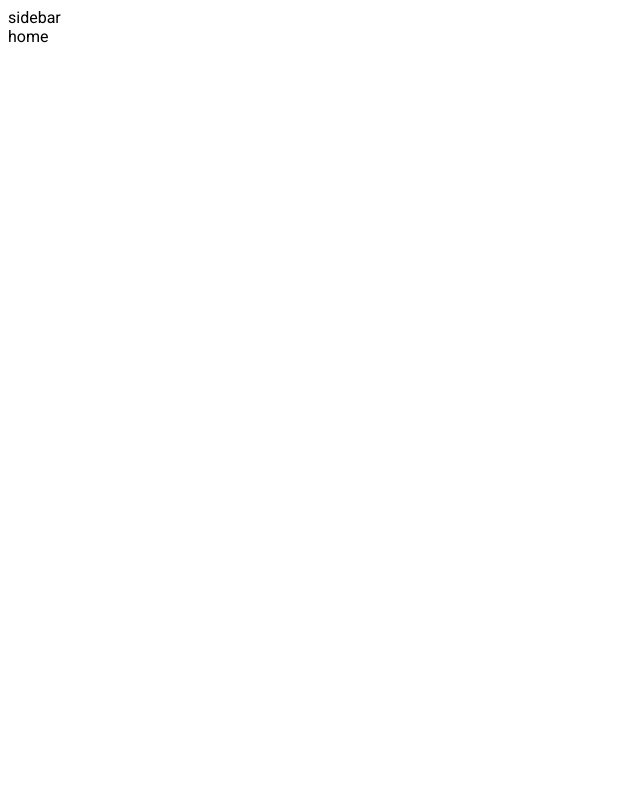
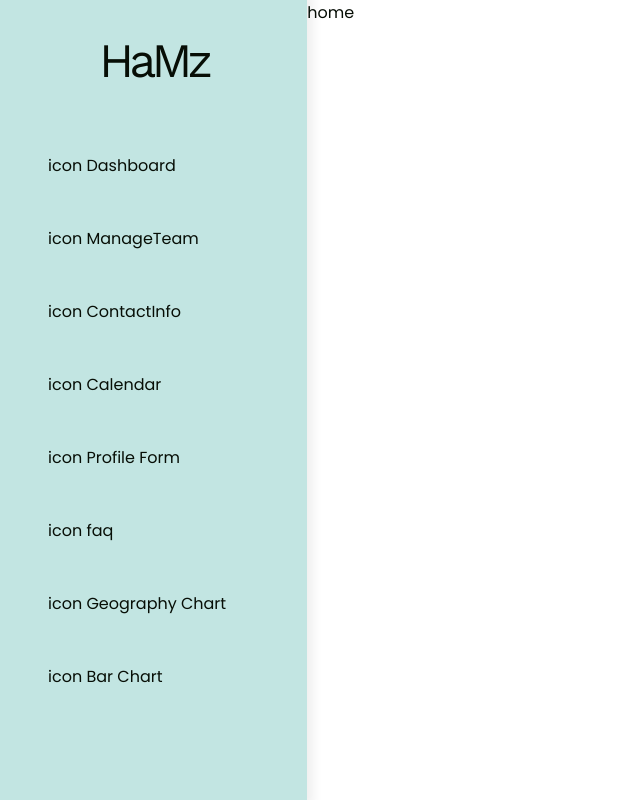
Before and after one commit to HamzaHamani/Dashboard, a React (Vite) app: page / in a window 1280 px wide. Shown: the whole page, without its empty margins (0-640 px from the left). Built offline with nearby package versions, Linux system fonts and the light colour scheme.

Commit message:
adding changes

```diff
--- a/package.json
+++ b/package.json
@@ -12,6 +12,7 @@
   "dependencies": {
     "react": "^18.2.0",
     "react-dom": "^18.2.0",
+    "react-icons": "^4.11.0",
     "react-router-dom": "^6.17.0"
   },
   "devDependencies": {
--- a/src/App.jsx
+++ b/src/App.jsx
@@ -1,4 +1,4 @@
-import SideBar from "./components/SideBar";
+import SideBar from "./components/sidebar/SideBar";
 import Calendar from "./pages/Calendar";
 import ContactInfo from "./pages/ContactInfo";
 import Home from "./pages/Home";
@@ -12,9 +12,9 @@ import BarChart from "./pages/BarChart";
 
 function App() {
   return (
-    <>
+    <div className="container">
       <SideBar />
-
+      <div className="fill">
         <Routes>
           <Route path="/" element={<Home />} />
           <Route path="manageTeam" element={<ManageTeam />} />
@@ -25,7 +25,8 @@ function App() {
           <Route path="geographyChart" element={<Geography />} />
           <Route path="barChart" element={<BarChart />} />
         </Routes>
-    </>
+      </div>
+    </div>
   );
 }
 
--- a/src/components/SideBar.jsx
+++ /dev/null
@@ -1,7 +0,0 @@
-import styles from "./SideBar.module.css";
-
-function SideBar() {
-  return <div>sidebar</div>;
-}
-
-export default SideBar;
--- /dev/null
+++ b/src/components/sidebar/SideBar.jsx
@@ -0,0 +1,65 @@
+import { NavLink } from "react-router-dom";
+import SideBarItem from "./SideBarItem";
+import styles from "./SideBar.module.css";
+
+const info = [
+  {
+    path: "/",
+    icon: "icon",
+    name: "Dashboard",
+  },
+  {
+    path: "manageTeam",
+    icon: "icon",
+    name: "ManageTeam",
+  },
+  {
+    path: "contactInfo",
+    icon: "icon",
+    name: "ContactInfo",
+  },
+  {
+    path: "calendar",
+    icon: "icon",
+    name: "Calendar",
+  },
+  {
+    path: "profileForm",
+    icon: "icon",
+    name: "Profile Form",
+  },
+  {
+    path: "faq",
+    icon: "icon",
+    name: "faq",
+  },
+  {
+    path: "geographyChart",
+    icon: "icon",
+    name: "Geography Chart",
+  },
+  {
+    path: "barChart",
+    icon: "icon",
+    name: "Bar Chart",
+  },
+];
+
+function SideBar() {
+  return (
+    <div className={styles.sideBar}>
+      <div className={styles.top}>
+        <p>HaMz</p>
+      </div>
+      <div className={styles.bottom}>
+        <ul>
+          {info.map((item) => (
+            <SideBarItem item={item} key={item.path} />
+          ))}
+        </ul>
+      </div>
+    </div>
+  );
+}
+
+export default SideBar;
--- /dev/null
+++ b/src/components/sidebar/SideBar.module.css
@@ -0,0 +1,62 @@
+/* :root {
+  --text: #010b1e;
+  --background: #d2e1fe;
+  --primary: #033eaa;
+  --secondary: #afcafd;
+  --accent: #0450dc;
+} */
+
+:root {
+  --text: #070e06;
+  --background: #ffffff;
+  --primary: #429e67;
+  --secondary: #c2e5e2;
+  --accent: #419b92;
+}
+.sideBar {
+  padding: 2rem 2rem;
+  height: 100vh;
+  background-color: var(--secondary);
+  /* max-width: 30%; */
+  width: 30%;
+  display: flex;
+  flex-direction: column;
+  box-shadow: 0 0 10px 6px rgba(0, 0, 0, 0.068);
+}
+
+.top {
+  /* background-color: red; */
+  margin-bottom: 3rem;
+}
+.top p {
+  text-align: center;
+  font-size: 3rem;
+  letter-spacing: -0.3rem;
+  font-family: "Work Sans", sans-serif;
+}
+
+/* items */
+
+.bottom ul a {
+  text-decoration: none;
+  list-style-type: none;
+  color: var(--text);
+}
+.bottom ul a:visited {
+  color: var(--text);
+}
+.bottom ul {
+  display: flex;
+  gap: 1rem;
+  flex-direction: column;
+}
+.bottom li {
+  padding: 1rem 1rem;
+  border-radius: 0.5rem;
+  color: var(--text);
+  transition: 0.3s ease all;
+}
+.bottom li:hover {
+  background-color: var(--accent);
+  color: white;
+}
--- /dev/null
+++ b/src/components/sidebar/SideBarItem.jsx
@@ -0,0 +1,16 @@
+import { NavLink } from "react-router-dom";
+import styles from "./SideBar.module.css";
+
+function SideBarItem({ item }) {
+  return (
+    <>
+      <NavLink to={item.path}>
+        <li>
+          <span>{item.icon}</span> {item.name}
+        </li>
+      </NavLink>
+    </>
+  );
+}
+
+export default SideBarItem;
--- a/src/index.css
+++ b/src/index.css
@@ -1,19 +1,52 @@
 @import url("https://fonts.googleapis.com/css2?family=Roboto:wght@300;400;500;700;900&display=swap");
+@import url("https://fonts.googleapis.com/css2?family=Work+Sans&display=swap");
+@import url("https://fonts.googleapis.com/css2?family=Poppins:wght@100;200;300;400;500;600;700&display=swap");
 
+/* :root {
+  --text: #010b1e;
+  --background: #d2e1fe;
+  --primary: #033eaa;
+  --secondary: #afcafd;
+  --accent: #0450dc;
+} */
+
+:root {
+  --text: #070e06;
+  --background: #ffffff;
+  --primary: #429e67;
+  --secondary: #c2e5e2;
+  --accent: #419b92;
+}
+* {
+  margin: 0;
+  padding: 0;
+  box-sizing: border-box;
+}
 html {
-  font-family: "Roboto", sans-serif;
+  font-family: "Poppins", sans-serif;
+  background-color: var(--background);
+  color: var(--text);
+  /* font-weight: bold; */
 }
 /*
-background #E7F3E2
-primary #66AE47
-secondary #D2E9C9
-accent #5FA343
-text ##040703
+background #E5F1FA
+primary ##979bed
+secondary #c8a8f0
+accent #5f1fad
+text #05101a
 
 --------
 background #EFFBF1
 primary #47CD9E
 secondary #C3E8EF
 accent #31A1B4
-text ##040703
+text #040703
 */
+
+.container {
+  display: flex;
+}
+.fill {
+  width: 100vw;
+  height: 100vh;
+}
```
Also changed, not shown: public/logo.png (added), src/components/SideBar.module.css (deleted), src/components/button.jsx (added), 1 other file (tests, documents, lock files or other folders). Lines whose indentation alone changed are shown as unchanged.
